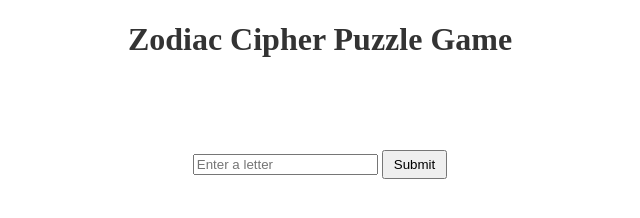
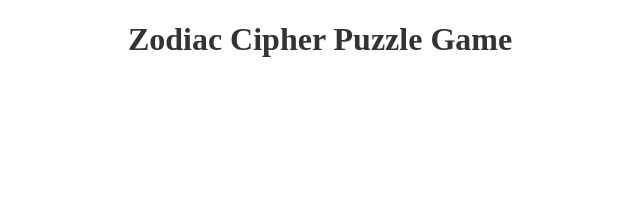
Before and after one commit to mzirkle/cipher-puzzle-game, a plain HTML site: page index.html in a window 1280 px wide. Shown: the whole page, without its empty margins (320-960 px from the left). Drawn offline with Linux system fonts and the light colour scheme.

Commit message:
index.html

```diff
--- a/index.html
+++ b/index.html
@@ -7,8 +7,6 @@
 <body>
   <h1>Zodiac Cipher Puzzle Game</h1>
   <div id="puzzle-container"></div>
-  <input type="text" id="input-box" placeholder="Enter a letter">
-  <button id="submit-button">Submit</button>
   <p id="result-text"></p>
 
   <script src="script.js"></script>
```
